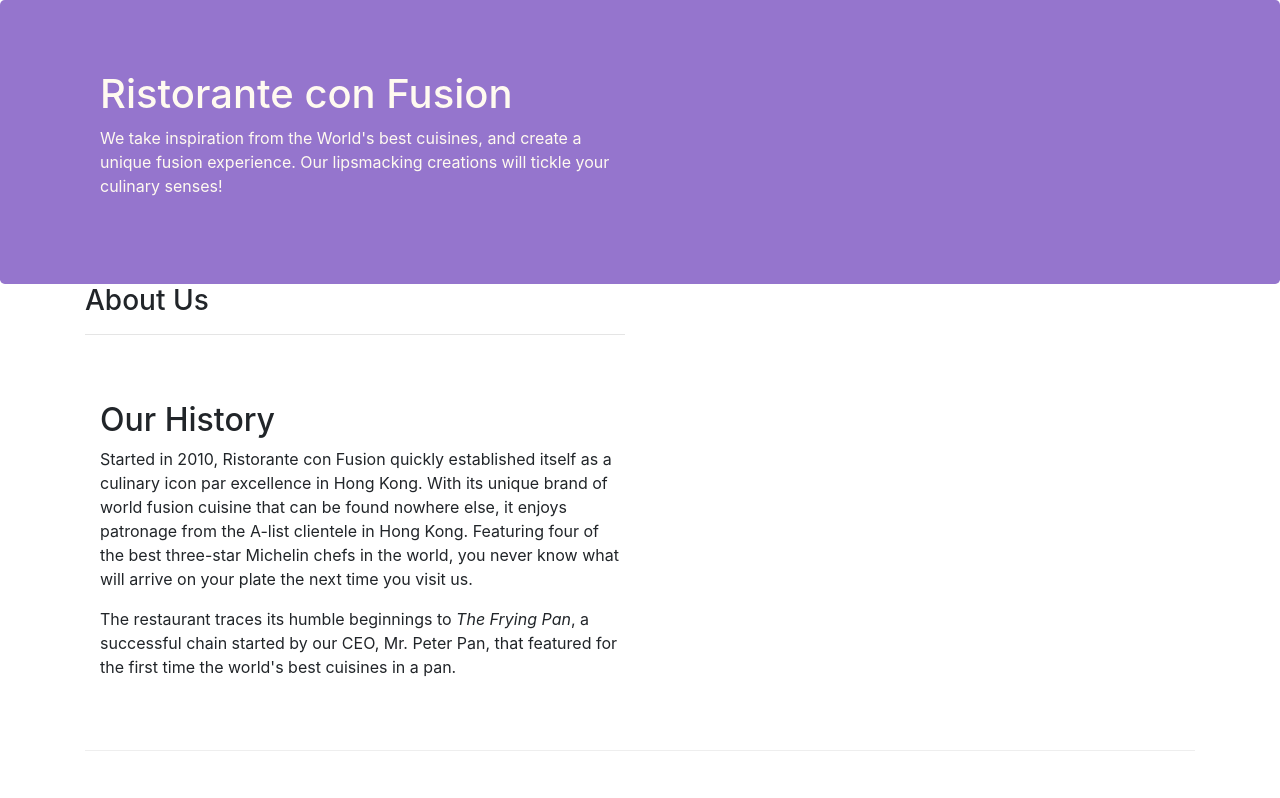
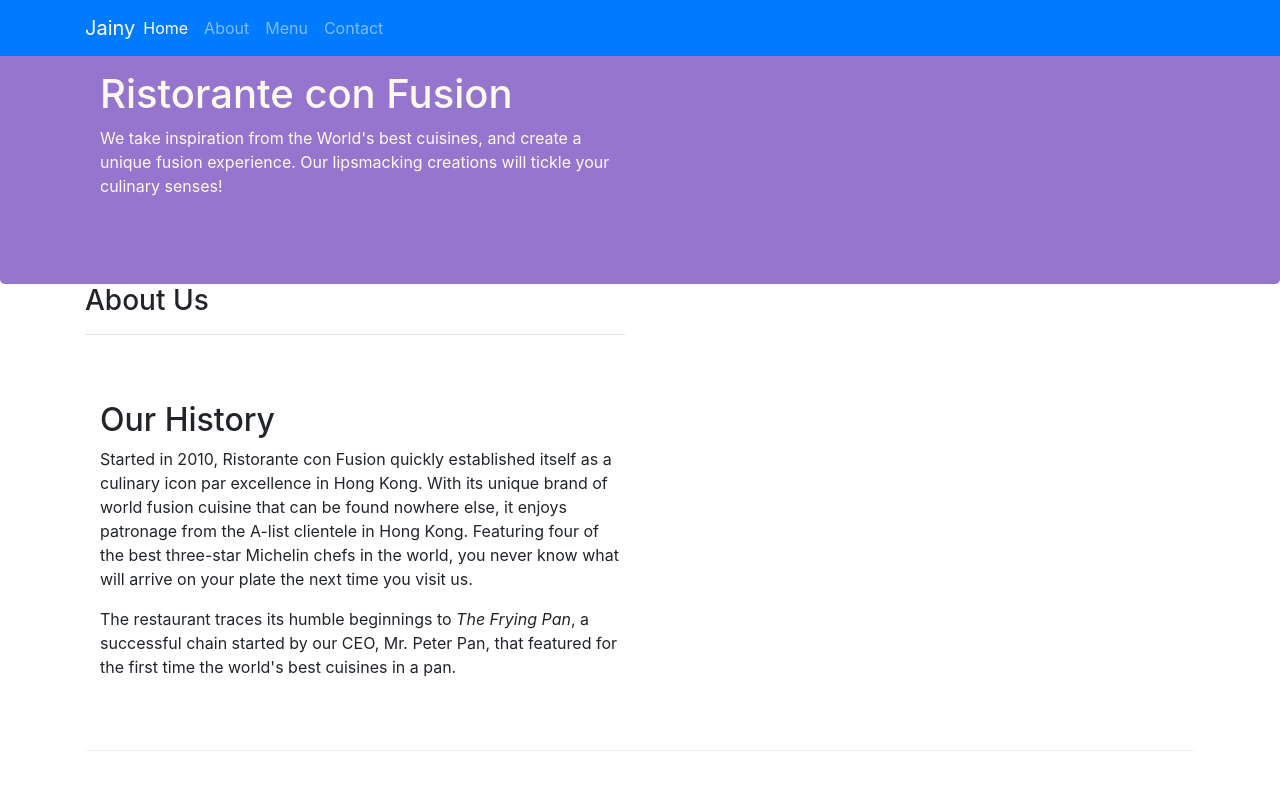
Before and after one commit to j836/bootstrap, a website: page aboutus.html in a window 1280 px wide. Shown: the top 798 px of the page. Drawn offline with nearby package versions, Linux system fonts and the light colour scheme.

Commit message:
Responsive navbar created

```diff
--- a/aboutus.html
+++ b/aboutus.html
@@ -17,6 +17,38 @@
 </head>
 
 <body>
+    <nav class="navbar navbar-dark navbar-expand-sm bg-primary fixed-top">
+
+        <div class="container">
+
+            <button class="navbar-toggler" type="button" data-toggle="collapse" data-target="#Navbar">
+
+                <span class="navbar-toggler-icon">
+
+                </span>
+
+            </button>
+
+
+            <a class="navbar-brand mr-auto" href="#">Jainy</a>
+
+
+            <div class="collapse navbar-collapse " id="Navbar">
+                <ul class="navbar-nav mr-auto">
+
+                    <li class="nav-item"><a class="nav-link active" href="./index.html">Home</a></li>
+
+                    <li class="nav-item"><a class="nav-link" href="./aboutus.html">About</a></li>
+                    <li class="nav-item"><a class="nav-link" href="#">Menu</a></li>
+                    <li class="nav-item"><a class="nav-link" href="#">Contact</a></li>
+
+                </ul>
+
+
+
+            </div>
+        </div>
+    </nav>
 
     <header class="jumbotron">
         <div class="container">
@@ -72,7 +104,7 @@
                 <div class="col-4 offset-1 col-sm-2">
                     <h5>Links</h5>
                     <ul class="list-unstyled">
-                        <li><a href="#">Home</a></li>
+                        <li><a href="./index.html">Home</a></li>
                         <li><a href="#">About</a></li>
                         <li><a href="#">Menu</a></li>
                         <li><a href="#">Contact</a></li>
```
Also changed, not shown: index.html (+29 -3 lines).
